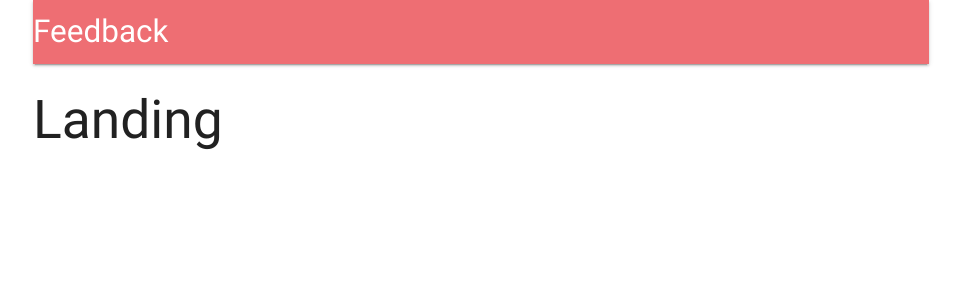
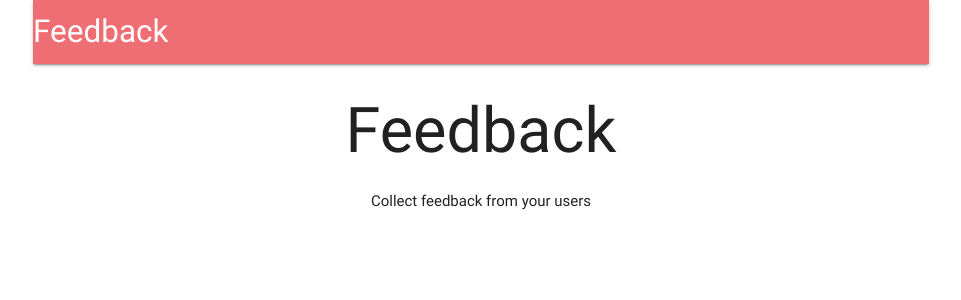
Before and after one commit to acrylix/Feedback, a React (Create React App) app in the folder client/: page / in a window 1280 px wide. Shown: the top 300 px of the page, without its empty margins (159-1120 px from the left). Built offline with nearby package versions, Linux system fonts and the light colour scheme; no server answers.

Commit message:
header stuff

```diff
--- a/client/src/components/App.js
+++ b/client/src/components/App.js
@@ -4,9 +4,10 @@
 import * as actions from '../actions';
 
 import Header from './Header';
+import Landing from './Landing';
 const Dashboard = () => <h2>Dashboard</h2>;
 const SurveyNew = () => <h2>Survey New</h2>;
-const Landing = () => <h2>Landing</h2>;
+
 
 class App extends Component {
   //considered first point of entry (same as componentWillMount)
--- a/client/src/components/Header.js
+++ b/client/src/components/Header.js
@@ -1,5 +1,6 @@
 import React, { Component } from 'react';
 import { connect } from 'react-redux';
+import { Link } from 'react-router-dom';
 
 class Header extends Component {
   renderContent() {
@@ -13,7 +14,11 @@
           </li>
         );
       default:
-        return <li><a href="/api/logout">Logout</a></li>;
+        return (
+          <li>
+            <a href="/api/logout">Logout</a>
+          </li>
+        );
     }
   }
 
@@ -22,9 +27,12 @@
       <div>
         <nav>
           <div className="nav-wrapper">
-            <a href="#" className="brand-logo">
+            <Link
+              to={this.props.auth ? '/surveys' : '/'}
+              className="left brand-logo"
+            >
               Feedback
-            </a>
+            </Link>
             <ul id="nav-mobile" className="right hide-on-med-and-down">
               {this.renderContent()}
             </ul>
--- /dev/null
+++ b/client/src/components/Landing.js
@@ -0,0 +1,12 @@
+import React from 'react';
+
+const Landing = () => {
+  return (
+    <div style={{ textAlign: 'center' }}>
+      <h1>Feedback</h1>
+      Collect feedback from your users
+    </div>
+  );
+};
+
+export default Landing;
```
